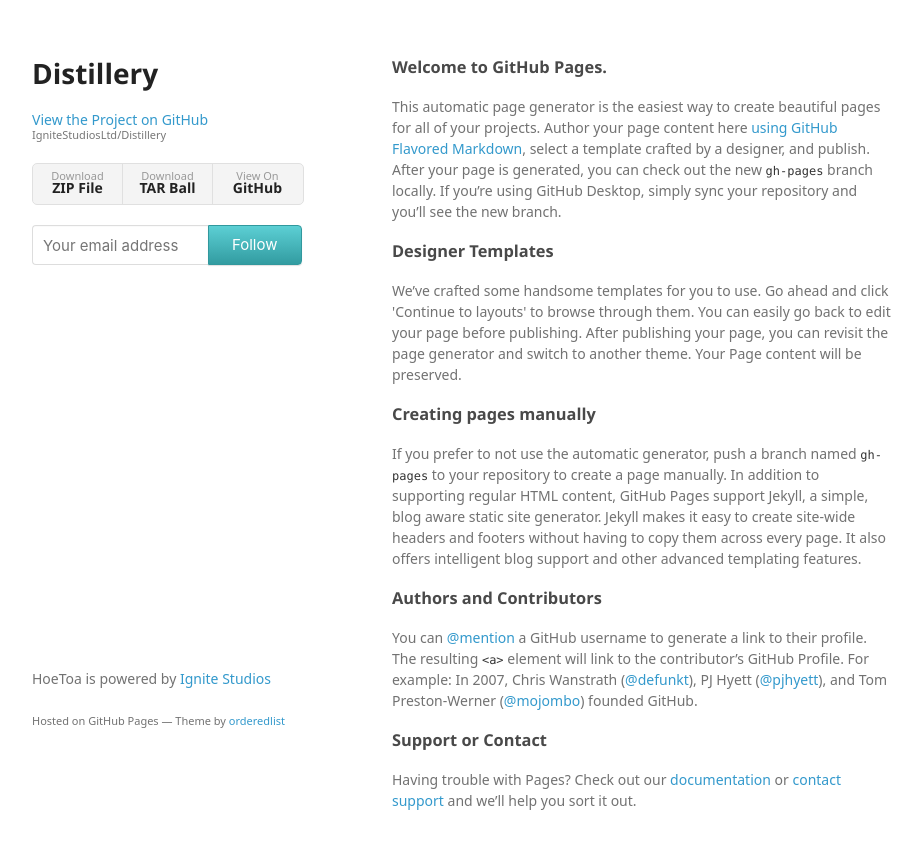
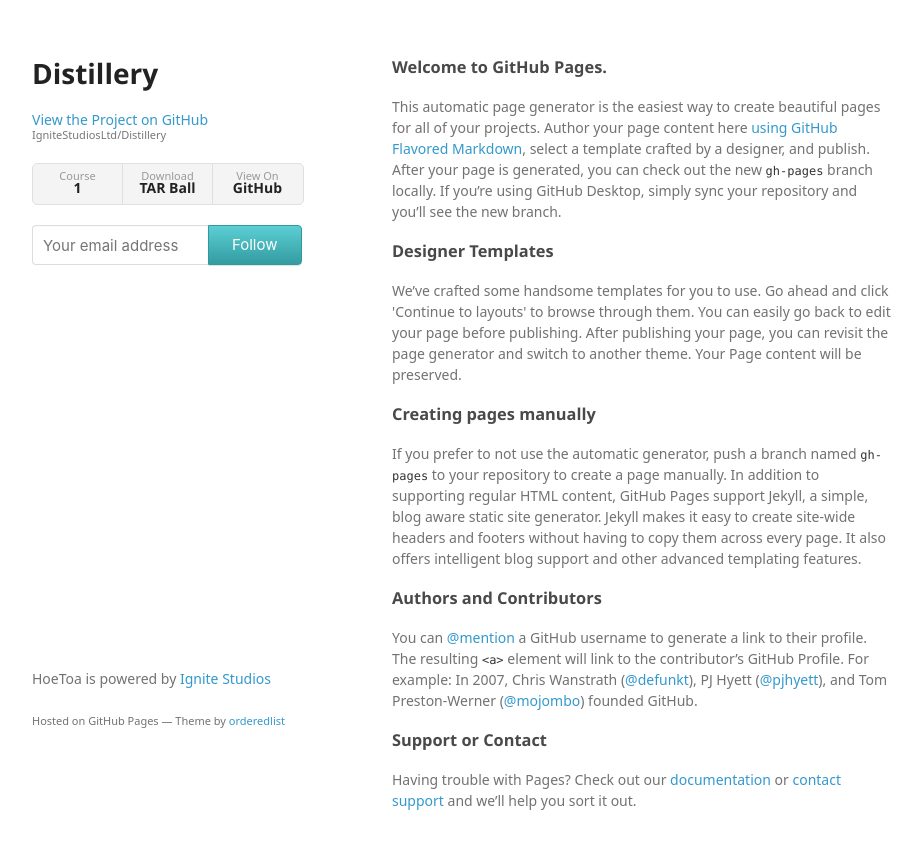
Before and after one commit to IgniteStudiosLtd/Distillery, a plain HTML site: page index.html in a window 1280 px wide. Shown: the whole page, without its empty margins (178-1100 px from the left). Drawn offline with Linux system fonts and the light colour scheme; a web font is replaced by a local one.

Commit message:
test course

```diff
--- a/index.html
+++ b/index.html
@@ -22,7 +22,7 @@
 
 
         <ul>
-          <li><a href="https://github.com/IgniteStudiosLtd/Distillery/zipball/master">Download <strong>ZIP File</strong></a></li>
+          <li><a href="https://gum.co/SI-2015">Course<strong>1</strong></a></li>
           <li><a href="https://github.com/IgniteStudiosLtd/Distillery/tarball/master">Download <strong>TAR Ball</strong></a></li>
           <li><a href="https://github.com/IgniteStudiosLtd/Distillery">View On <strong>GitHub</strong></a></li>
         </ul>
```
